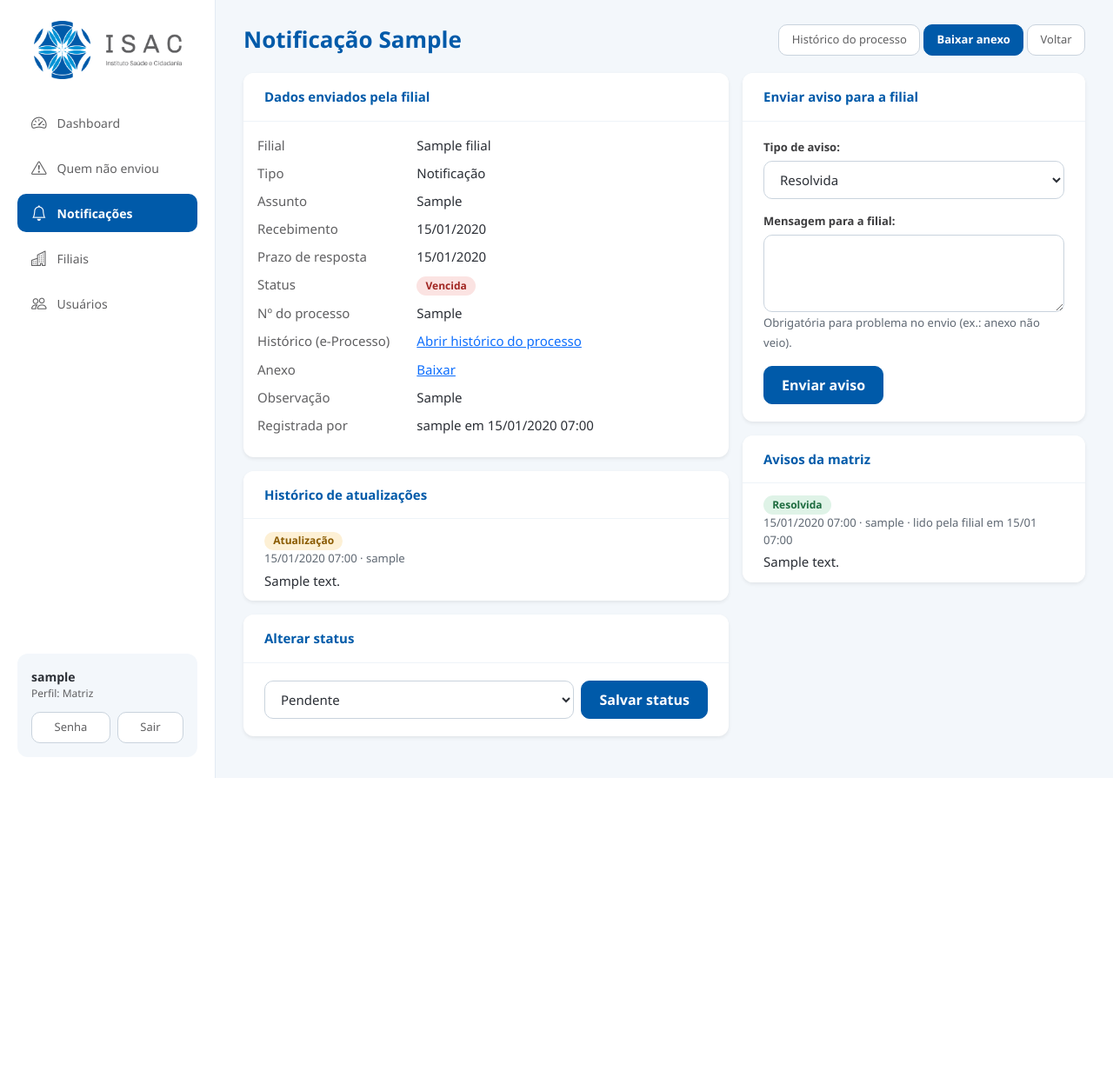
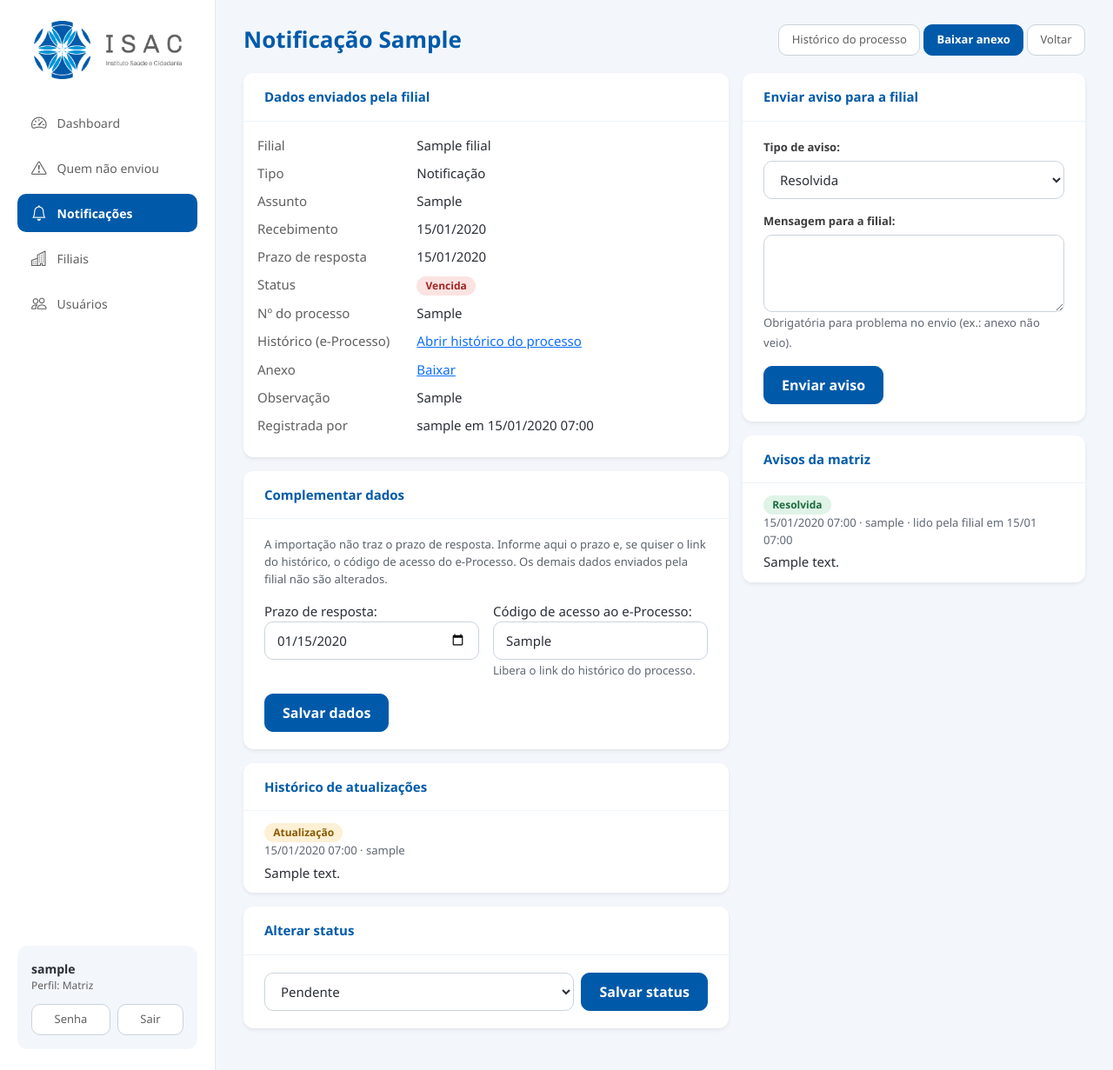
Before and after one commit to nuanderson/project_det, a Django app: page /notificacoes/1/ in a window 1280 px wide. Shown: the whole page at 87% size. Before the commit the page ends 895 px from the top, so only its background shows below. Run offline with Django 5.2, Linux system fonts and the light colour scheme; a user stored in the database is signed in; tables that the repository leaves empty hold one stand-in row (values such as "Sample post").

Commit message:
Cartão "Complementar dados": matriz informa prazo e código do e-Processo
- A importação de PDF não traz o prazo de resposta; a matriz agora o
  informa no detalhe da notificação, junto com o código de acesso do
  e-Processo (libera o link do histórico do processo)
- Só esses dois campos são editáveis pela matriz; o restante do que a
  filial enviou continua somente leitura
- Cada mudança entra no histórico (sem gravar o código) e na auditoria;
  prazo anterior à data de recebimento é recusado
- 80 testes automatizados

Co-Authored-By: Claude Sonnet 5.5 <noreply@anthropic.com>

```diff
--- a/core/forms.py
+++ b/core/forms.py
@@ -108,6 +108,36 @@ class StatusForm(forms.Form):
     status = forms.ChoiceField(label="Status", choices=Notificacao.Status.choices)
 
 
+class ComplementoForm(forms.Form):
+    """A matriz completa só o que a importação não traz; o resto da notificação não é editável por ela."""
+
+    prazo_resposta = forms.DateField(
+        label="Prazo de resposta", required=False,
+        widget=forms.DateInput(attrs={"type": "date"}, format="%Y-%m-%d"),
+    )
+    codigo_acesso = forms.CharField(
+        label="Código de acesso ao e-Processo", required=False, max_length=20,
+        help_text="Libera o link do histórico do processo.",
+    )
+
+    def __init__(self, *args, notificacao, **kwargs):
+        kwargs.setdefault("initial", {"prazo_resposta": notificacao.prazo_resposta, "codigo_acesso": notificacao.codigo_acesso})
+        super().__init__(*args, **kwargs)
+        self.notificacao = notificacao
+
+    def clean_prazo_resposta(self):
+        prazo = self.cleaned_data["prazo_resposta"]
+        if prazo and prazo < self.notificacao.data_recebimento:
+            raise forms.ValidationError("O prazo não pode ser anterior à data de recebimento.")
+        return prazo
+
+    def clean_codigo_acesso(self):
+        valor = self.cleaned_data["codigo_acesso"].strip().upper()
+        if valor and not re.fullmatch(r"[A-Z0-9]{4,20}", valor):
+            raise forms.ValidationError("Use apenas letras e números (4 a 20 caracteres).")
+        return valor
+
+
 class AvisoForm(forms.Form):
     tipo = forms.ChoiceField(label="Tipo de aviso", choices=AvisoNotificacao.Tipo.choices)
     texto = forms.CharField(
--- a/core/models.py
+++ b/core/models.py
@@ -151,6 +151,7 @@ class AtualizacaoNotificacao(models.Model):
         MANUAL = "MANUAL", "Atualização"
         IMPORTACAO = "IMPORTACAO", "Importação do PDF"
         STATUS = "STATUS", "Mudança de status"
+        COMPLEMENTO = "COMPLEMENTO", "Complemento da matriz"
 
     notificacao = models.ForeignKey(Notificacao, on_delete=models.CASCADE, related_name="atualizacoes")
     origem = models.CharField(max_length=12, choices=Origem.choices, default=Origem.MANUAL)
--- a/core/services/avisos.py
+++ b/core/services/avisos.py
@@ -36,6 +36,39 @@ def mudar_status(usuario, notificacao, novo_status):
 
 
 @transaction.atomic
+def complementar(usuario, notificacao, prazo_resposta, codigo_acesso):
+    """Matriz informa prazo e/ou código de acesso; cada mudança entra no histórico (sem gravar o código)."""
+    if not usuario.is_matriz:
+        raise PermissionDenied("Somente a matriz complementa os dados.")
+    Origem = AtualizacaoNotificacao.Origem
+    campos = []
+    if prazo_resposta != notificacao.prazo_resposta:
+        antes, notificacao.prazo_resposta = notificacao.prazo_resposta, prazo_resposta
+        campos.append("prazo_resposta")
+        if prazo_resposta is None:
+            texto = "Prazo de resposta removido."
+        elif antes is None:
+            texto = f"Prazo de resposta definido para {prazo_resposta:%d/%m/%Y}."
+        else:
+            texto = f"Prazo de resposta alterado de {antes:%d/%m/%Y} para {prazo_resposta:%d/%m/%Y}."
+        registrar_atualizacao(notificacao, usuario, texto, Origem.COMPLEMENTO)
+    if codigo_acesso != notificacao.codigo_acesso:
+        antes, notificacao.codigo_acesso = notificacao.codigo_acesso, codigo_acesso
+        campos.append("codigo_acesso")
+        if not codigo_acesso:
+            texto = "Código de acesso do e-Processo removido."
+        elif not antes:
+            texto = "Código de acesso do e-Processo informado."
+        else:
+            texto = "Código de acesso do e-Processo alterado."
+        registrar_atualizacao(notificacao, usuario, texto, Origem.COMPLEMENTO)
+    if campos:
+        notificacao.save(update_fields=[*campos, "atualizado_em"])
+        registrar_auditoria(usuario, "complementar_notificacao", notificacao, ", ".join(campos))
+    return bool(campos)
+
+
+@transaction.atomic
 def enviar_aviso(usuario, notificacao, tipo, texto=""):
     """Registra o aviso para a filial e avisa por e-mail (se houver destinatário)."""
     if not usuario.is_matriz:
--- a/core/urls.py
+++ b/core/urls.py
@@ -12,6 +12,7 @@ urlpatterns = [
     path("notificacoes/nova/", views.notificacao_criar, name="notificacao_criar"),
     path("notificacoes/importar/", views.notificacao_importar, name="notificacao_importar"),
     path("notificacoes/<int:pk>/", views.notificacao_detalhe, name="notificacao_detalhe"),
+    path("notificacoes/<int:pk>/complemento/", views.notificacao_complemento, name="notificacao_complemento"),
     path("notificacoes/<int:pk>/status/", views.notificacao_status, name="notificacao_status"),
     path("notificacoes/<int:pk>/aviso/", views.notificacao_aviso, name="notificacao_aviso"),
     path("notificacoes/<int:pk>/editar/", views.notificacao_editar, name="notificacao_editar"),
--- a/core/views.py
+++ b/core/views.py
@@ -11,7 +11,7 @@ from django.utils.http import url_has_allowed_host_and_scheme
 from django.views.decorators.http import require_POST
 
 from .forms import (
-    AvisoForm, FilialForm, FiltroNotificacaoForm, ImportarPDFForm, JustificativaForm, NotificacaoForm, StatusForm,
+    AvisoForm, ComplementoForm, FilialForm, FiltroNotificacaoForm, ImportarPDFForm, JustificativaForm, NotificacaoForm, StatusForm,
     UsuarioForm,
 )
 from .models import AvisoNotificacao, Filial, Notificacao, Usuario, obter_fechamento
@@ -224,8 +224,26 @@ def notificacao_detalhe(request, pk):
         "n": obj, "avisos": avisos, "novos": novos,
         "historico": obj.atualizacoes.select_related("autor"),
         "form_status": StatusForm(initial={"status": obj.status}),
+        "form_complemento": ComplementoForm(notificacao=obj) if request.user.is_matriz else None,
         "form_aviso": AvisoForm(initial={"tipo": AvisoNotificacao.Tipo.RESOLVIDA}),
     })
+
+
+@matriz_required
+@require_POST
+def notificacao_complemento(request, pk):
+    obj = _notificacao_visivel(request, pk)
+    form = ComplementoForm(request.POST, notificacao=obj)
+    if form.is_valid():
+        mudou = avisos_service.complementar(
+            request.user, obj, form.cleaned_data["prazo_resposta"], form.cleaned_data["codigo_acesso"]
+        )
+        messages.success(request, "Dados atualizados." if mudou else "Nenhuma alteração para salvar.")
+    else:
+        for erros in form.errors.values():
+            for erro in erros:
+                messages.error(request, erro)
+    return redirect("notificacao_detalhe", pk=obj.pk)
 
 
 @matriz_required
--- a/templates/core/_historico.html
+++ b/templates/core/_historico.html
@@ -2,7 +2,7 @@
   <ul class="list-group list-group-flush">
   {% for h in historico %}
     <li class="list-group-item">
-      <span class="badge {% if h.origem == 'STATUS' %}text-bg-info{% elif h.origem == 'IMPORTACAO' %}text-bg-secondary{% else %}text-bg-warning{% endif %}">{{ h.get_origem_display }}</span>
+      <span class="badge {% if h.origem == 'STATUS' %}text-bg-info{% elif h.origem == 'IMPORTACAO' %}text-bg-secondary{% elif h.origem == 'COMPLEMENTO' %}text-bg-success{% else %}text-bg-warning{% endif %}">{{ h.get_origem_display }}</span>
       <small class="text-muted d-block">{{ h.criado_em|date:"d/m/Y H:i" }} · {{ h.autor }}</small>
       <div class="mt-1">{{ h.texto|linebreaksbr }}</div>
     </li>
--- a/templates/core/notificacao_detalhe.html
+++ b/templates/core/notificacao_detalhe.html
@@ -23,13 +23,26 @@
         <dd class="col-sm-8"><span class="badge {% if n.vencida %}text-bg-danger{% elif n.status == 'RESPONDIDA' %}text-bg-success{% else %}text-bg-warning{% endif %}">{{ n.status_exibicao }}</span></dd>
         {% if n.numero_processo %}<dt class="col-sm-4">Nº do processo</dt><dd class="col-sm-8">{{ n.numero_processo }}</dd>{% endif %}
         <dt class="col-sm-4">Histórico (e-Processo)</dt>
-        <dd class="col-sm-8">{% if n.link_processo %}<a href="{{ n.link_processo }}" target="_blank" rel="noopener noreferrer">Abrir histórico do processo</a>{% elif n.numero_processo %}<span class="text-muted">Informe o código de acesso (edite a notificação) para liberar o link.</span>{% else %}-{% endif %}</dd>
+        <dd class="col-sm-8">{% if n.link_processo %}<a href="{{ n.link_processo }}" target="_blank" rel="noopener noreferrer">Abrir histórico do processo</a>{% elif n.numero_processo %}<span class="text-muted">{% if user.is_matriz %}Informe o código de acesso em "Complementar dados" para liberar o link.{% else %}Informe o código de acesso (edite a notificação) para liberar o link.{% endif %}</span>{% else %}-{% endif %}</dd>
         <dt class="col-sm-4">Anexo</dt>
         <dd class="col-sm-8">{% if n.anexo %}<a href="{% url 'notificacao_anexo' n.pk %}">Baixar</a>{% else %}<span class="text-danger">Não enviado</span>{% endif %}</dd>
         <dt class="col-sm-4">Observação</dt><dd class="col-sm-8">{{ n.observacao|default:"-"|linebreaksbr }}</dd>
         <dt class="col-sm-4">Registrada por</dt><dd class="col-sm-8">{{ n.criado_por }} em {{ n.criado_em|date:"d/m/Y H:i" }}</dd>
       </dl>
     </div>
+
+    {% if user.is_matriz %}
+    <div class="card shadow-sm mb-3"><div class="card-header">Complementar dados</div><div class="card-body">
+      <p class="text-muted small mb-3">A importação não traz o prazo de resposta. Informe aqui o prazo e, se quiser o link do histórico, o código de acesso do e-Processo. Os demais dados enviados pela filial não são alterados.</p>
+      <form method="post" action="{% url 'notificacao_complemento' n.pk %}">{% csrf_token %}
+        <div class="row g-3">
+          <div class="col-sm-6">{{ form_complemento.prazo_resposta.label_tag }}{{ form_complemento.prazo_resposta }}</div>
+          <div class="col-sm-6">{{ form_complemento.codigo_acesso.label_tag }}{{ form_complemento.codigo_acesso }}<small class="text-muted">{{ form_complemento.codigo_acesso.help_text }}</small></div>
+        </div>
+        <button class="btn btn-primary mt-3">Salvar dados</button>
+      </form>
+    </div></div>
+    {% endif %}
 
     {% include "core/_historico.html" %}
 
```
Also changed, not shown: tests/test_complemento.py (added, +87 -0 lines), README.md, core/migrations/0006_origem_complemento.py (added).
